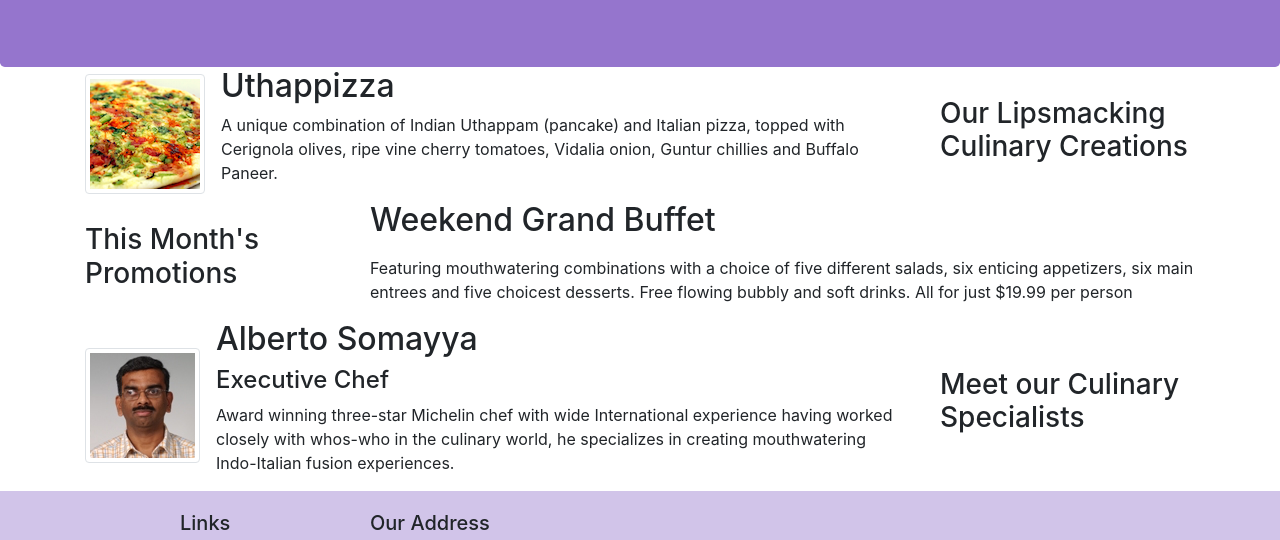
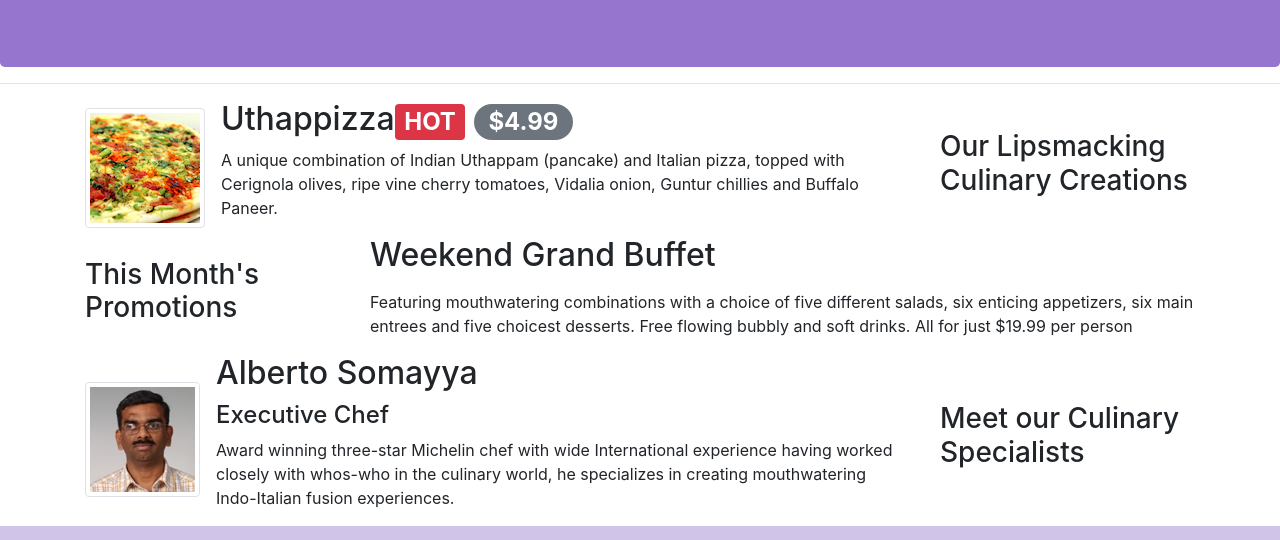
Before and after one commit to IsuruPabasara/Web-App-0, a website: page index.html in a window 1280 px wide. Shown: the part 217-757 px from the top of the page. Drawn offline with nearby package versions, Linux system fonts and the light colour scheme.

Commit message:
Alerting Users

```diff
--- a/index.html
+++ b/index.html
@@ -45,7 +45,7 @@
             </div>
         </div>
     </header>
-
+    <hr>
     <div class="container">
         <div class="row row-content align-items-center">
             <div class="col-12 col-sm-4 order-sm-last col-md-3">
@@ -56,7 +56,7 @@
                     <img class="d-flex mr-3 img-thumbnail align-self-center"
                             src="img/uthappizza.png" alt="Uthappizza">
                     <div class="media-body">
-                        <h2 class="mt-0">Uthappizza</h2>
+                        <h2 class="mt-0">Uthappizza<span class="badge badge-danger">HOT</span> <span class="badge badge-pill badge-secondary">$4.99</span></h2>
                         <p class="d-none d-sm-block">A unique combination of Indian Uthappam (pancake) and
                             Italian pizza, topped with Cerignola olives, ripe vine
                             cherry tomatoes, Vidalia onion, Guntur chillies and
```
